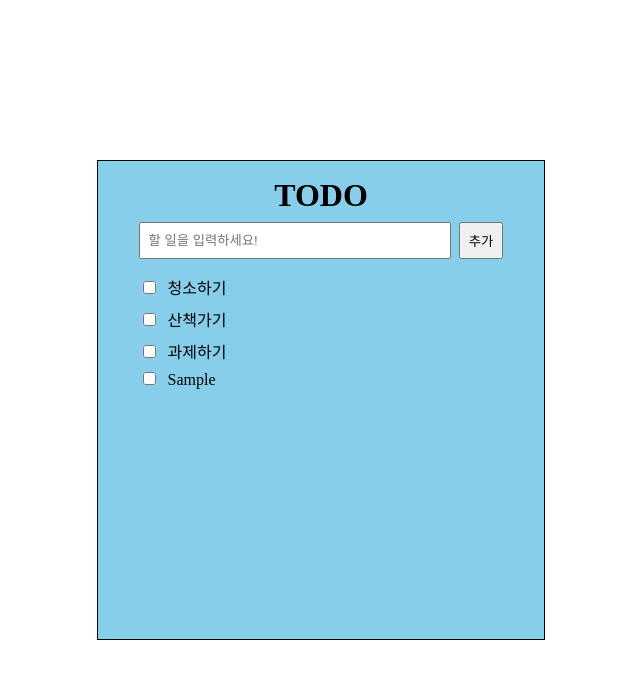
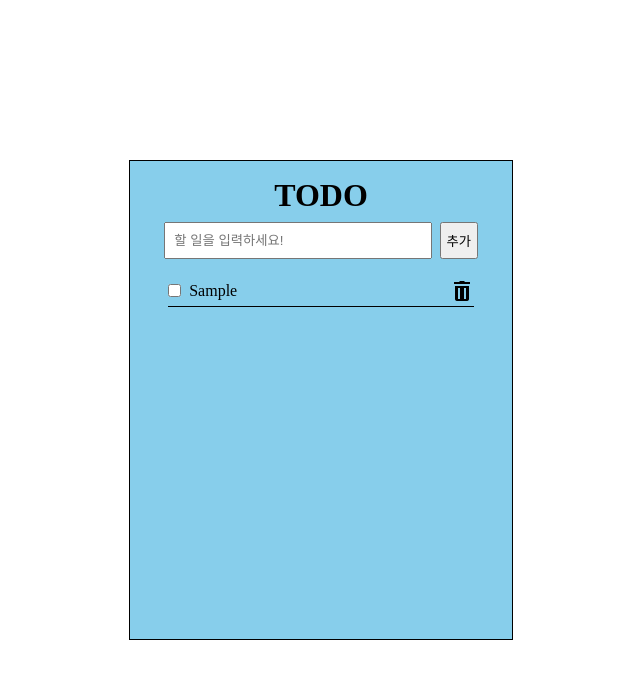
Before and after one commit to nninyeong/todo-list, a plain HTML site: page index.html in a window 1280 px wide. Both pictures are taken after typing "Sample" into the empty fields and a click on the button "추가". Shown: the whole page, without its empty margins (319-959 px from the left). Drawn offline with Linux system fonts and the light colour scheme.

Commit message:
완료 표시, 삭제 기능 추가

```diff
--- a/index.html
+++ b/index.html
@@ -17,18 +17,6 @@
         </div>
         <div class="listBody">
             <ul id="list">
-                <li class="task">
-                    <input type="checkbox" name="task" id="task1">
-                    <label for="tastk1">청소하기</label>
-                </li>
-                <li class="task">
-                    <input type="checkbox" name="task" id="task2">
-                    <label for="tastk2">산책가기</label>
-                </li>
-                <li class="task">
-                    <input type="checkbox" name="task" id="task3">
-                    <label for="tastk3">과제하기</label>
-                </li>
             </ul>
         </div>
     </div>
--- a/script.js
+++ b/script.js
@@ -1,3 +1,4 @@
+// task 추가
 const taskAddButton = document.querySelector('#taskAddButton');
 taskAddButton.addEventListener("click", addTask);
 
@@ -5,14 +6,29 @@ const taskList = document.querySelector('#list');
 const taskInput = document.querySelector('#taskInput');
 function addTask() {
     let newTask = taskInput.value;
-    console.log(taskList.children.length + 1);
-    let newLi = `
-    <li class="task">
+    if(newTask == "") {
+        alert("할 일을 입력하세요!");
+        return;
+    }
+
+    let newLi = document.createElement('li');
+    newLi.className = "task";
+    newLi.innerHTML = `
         <input type="checkbox" name="task" id="task${taskList.children.length + 1}">
         <label for="task${taskList.children.length + 1}">${newTask}</label>
-    </li>
     `;
 
-    taskList.innerHTML += newLi;
+    let deleteButton = document.createElement('button');
+    deleteButton.className = "taskDeleteButton";
+    deleteButton.addEventListener("click", deleteTask);
+
+    newLi.appendChild(deleteButton);
+    taskList.appendChild(newLi);
+
     taskInput.value = '';
 }
+
+// // task 삭제
+function deleteTask(e) {
+    e.target.parentElement.remove();
+}
--- a/style.css
+++ b/style.css
@@ -21,7 +21,7 @@ body {
     align-items: center;
 
     height: 60%;
-    width: 35%;
+    width: 30%;
 }
 
 .title {
@@ -65,10 +65,32 @@ ul.list {
 }
 
 li.task {
-    height: 1.5rem;
+    height: 2rem;
     margin-top: 0.5rem;
+
+    display: flex;
+    align-items: center;
+
+    border-bottom: 1px solid black;
 }
 
 li.task > input {
     margin-right: 0.5rem;
 }
+
+input:checked + label {
+    color: lightgray;
+    text-decoration: line-through;
+}
+
+.taskDeleteButton {
+    background: url("asset/can.png") no-repeat center;
+    width: 1.5rem;
+    height: 1.5rem;
+    margin-left: auto;
+    border: none;
+}
+
+button {
+    cursor: pointer;
+}
```
Also changed, not shown: asset/can.png (added).
